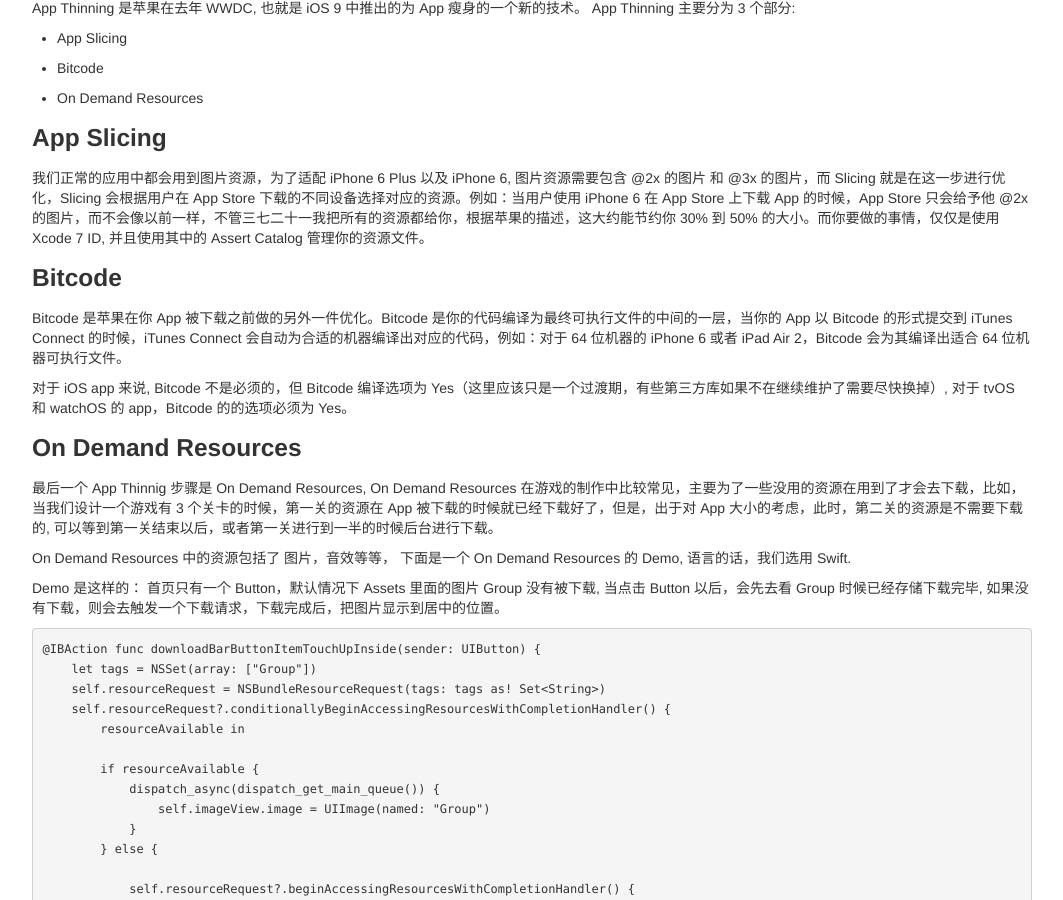
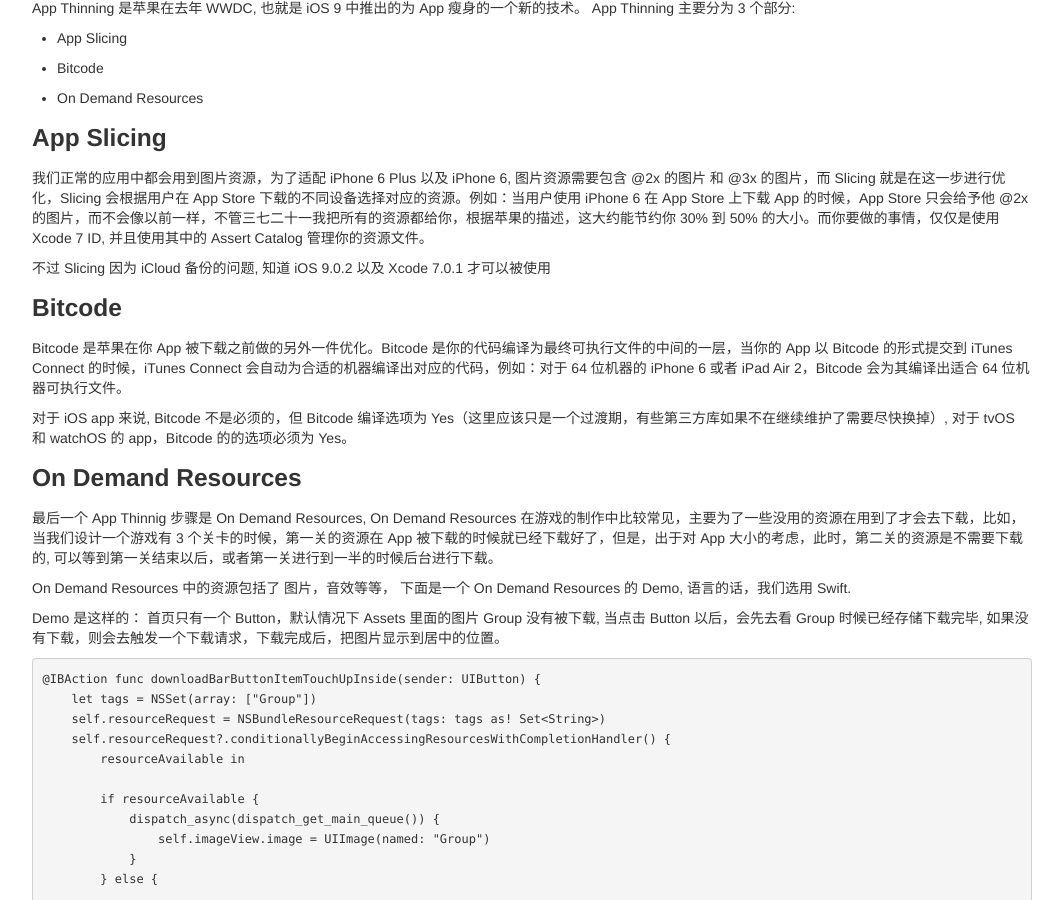
Before and after one commit to VioletHill/VioletHill.github.io, a Jekyll site: the page built from _posts/blog/2016-01-28-appthinning.md, in a window 1280 px wide and 900 px high, scrolled down 328 px. Shown: the whole window, without its empty margins (108-1171 px from the left). Built offline with Jekyll 4.4.1, drawn with Linux system fonts in a browser that asks for light colours; Markdown is read by kramdown in place of the engine named in the settings; comment, search, counter and statistics services are not loaded.

Commit message:
update slicing

```diff
--- a/_posts/blog/2016-01-28-appthinning.md
+++ b/_posts/blog/2016-01-28-appthinning.md
@@ -18,6 +18,8 @@ App Thinning 主要分为 3 个部分:
 ### App Slicing
 
 我们正常的应用中都会用到图片资源，为了适配 iPhone 6 Plus 以及 iPhone 6, 图片资源需要包含 @2x 的图片 和 @3x 的图片，而 Slicing 就是在这一步进行优化，Slicing 会根据用户在 App Store 下载的不同设备选择对应的资源。例如：当用户使用 iPhone 6 在 App Store 上下载 App 的时候，App Store 只会给予他 @2x 的图片，而不会像以前一样，不管三七二十一我把所有的资源都给你，根据苹果的描述，这大约能节约你 30% 到 50% 的大小。而你要做的事情，仅仅是使用 Xcode 7 ID, 并且使用其中的 Assert Catalog 管理你的资源文件。
+
+不过 Slicing 因为 iCloud 备份的问题, 知道 iOS 9.0.2 以及 Xcode 7.0.1 才可以被使用
 
 ### Bitcode
 
```
